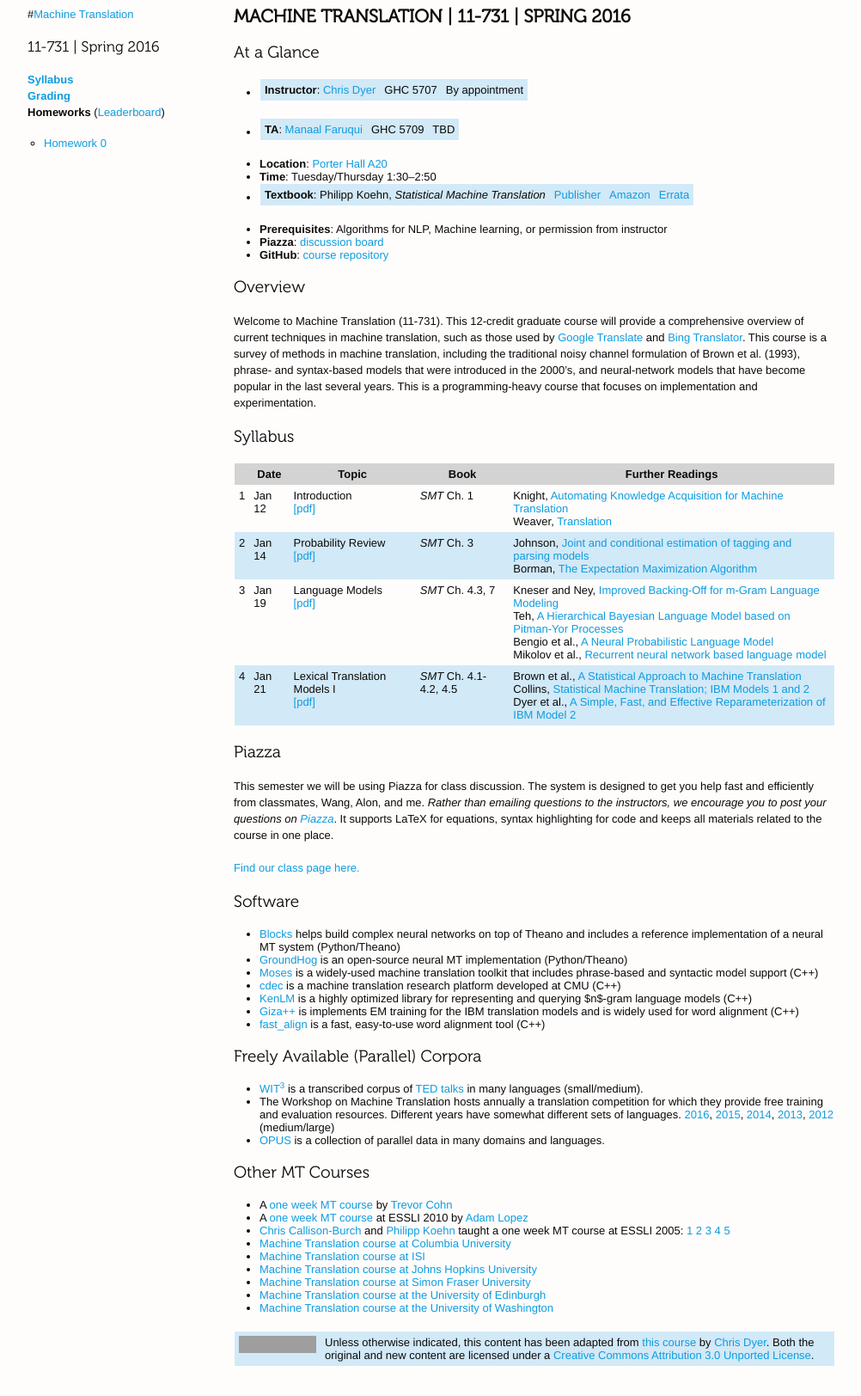
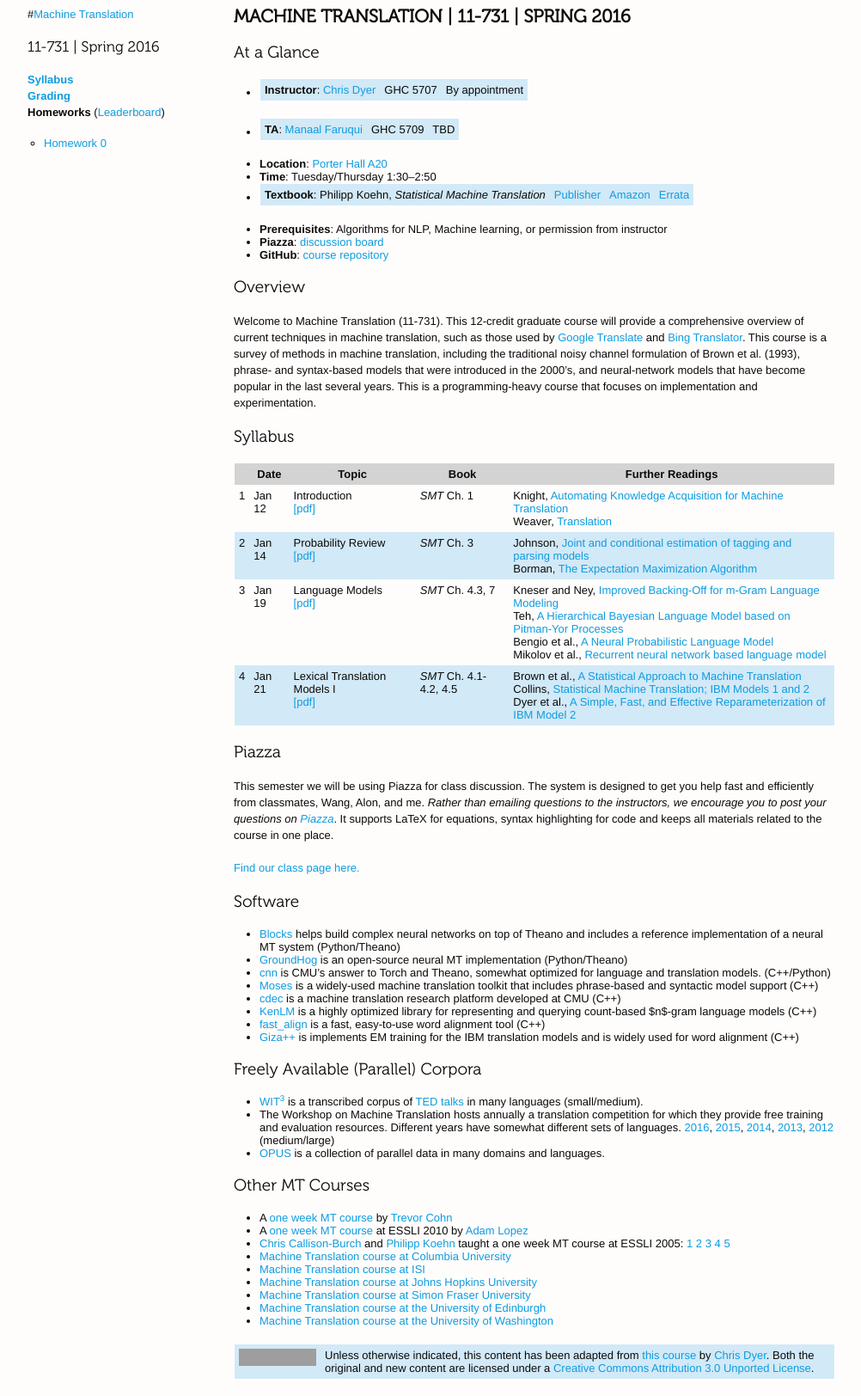
Before and after one commit to redpony/cmu-mt-11731, a Jekyll site: the page built from index.md, in a window 1280 px wide. Shown: the whole page at 86% size, without its empty margins (138-1140 px from the left). Built offline with Jekyll 4.4.1, drawn with Linux system fonts in a browser that asks for light colours; grey boxes are pictures that could not be loaded.

Commit message:
mt class

```diff
--- a/index.md
+++ b/index.md
@@ -79,11 +79,12 @@ This semester we will be using Piazza for class discussion. The system is design
 
  * [Blocks](https://github.com/mila-udem/blocks) helps build complex neural networks on top of Theano and includes a reference implementation of a neural MT system (Python/Theano)
  * [GroundHog](https://github.com/lisa-groundhog/GroundHog) is an open-source neural MT implementation (Python/Theano)
+ * [cnn](https://github.com/clab/cnn.git) is CMU’s answer to Torch and Theano, somewhat optimized for language and translation models. (C++/Python)
  * [Moses](http://www.statmt.org/moses/) is a widely-used machine translation toolkit that includes phrase-based and syntactic model support (C++)
  * [cdec](http://www.cdec-decoder.org/) is a machine translation research platform developed at CMU (C++)
- * [KenLM](http://kheafield.com/code/kenlm/) is a highly optimized library for representing and querying $n$-gram language models (C++)
+ * [KenLM](http://kheafield.com/code/kenlm/) is a highly optimized library for representing and querying count-based $n$-gram language models (C++)
+ * [fast_align](https://github.com/clab/fast_align) is a fast, easy-to-use word alignment tool (C++)
  * [Giza++](http://code.google.com/p/giza-pp/) is implements EM training for the IBM translation models and is widely used for word alignment (C++)
- * [fast_align](https://github.com/clab/fast_align) is a fast, easy-to-use word alignment tool (C++)
 
 ## Freely Available (Parallel) Corpora
 
```
